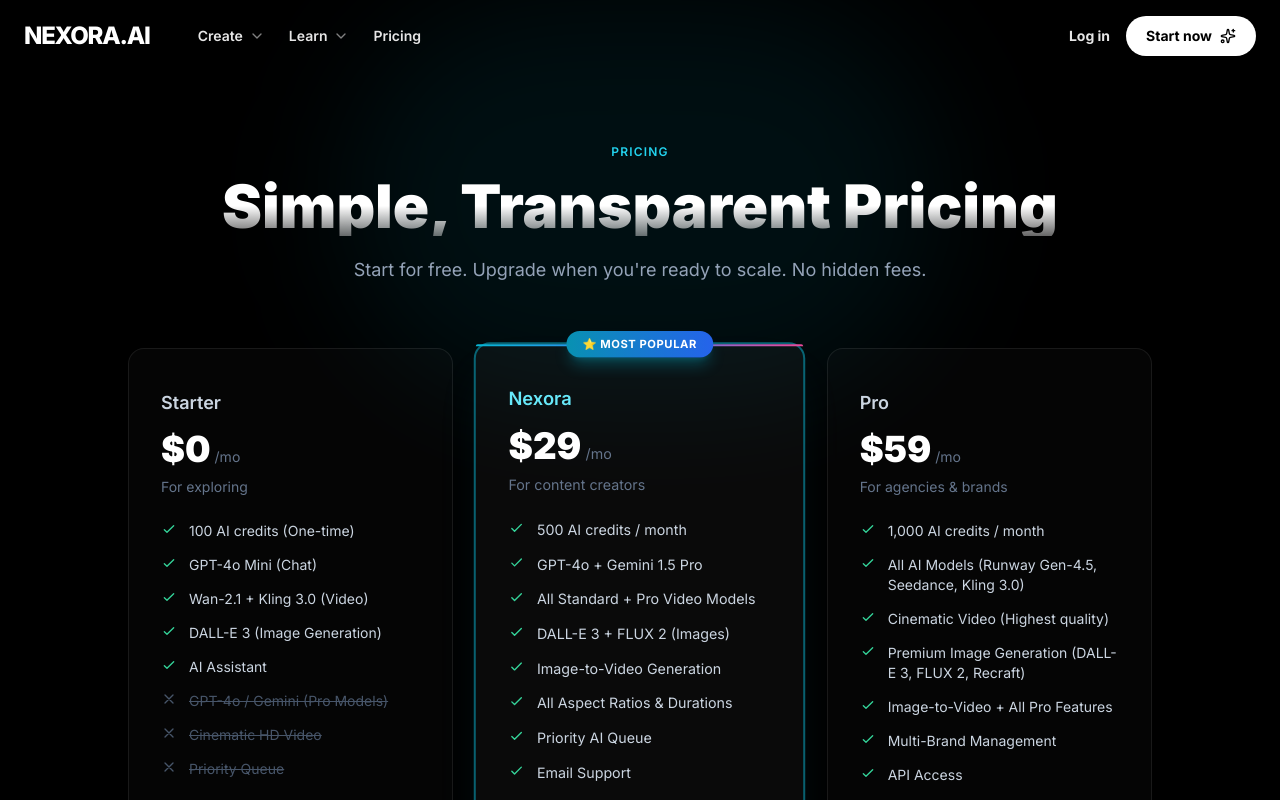
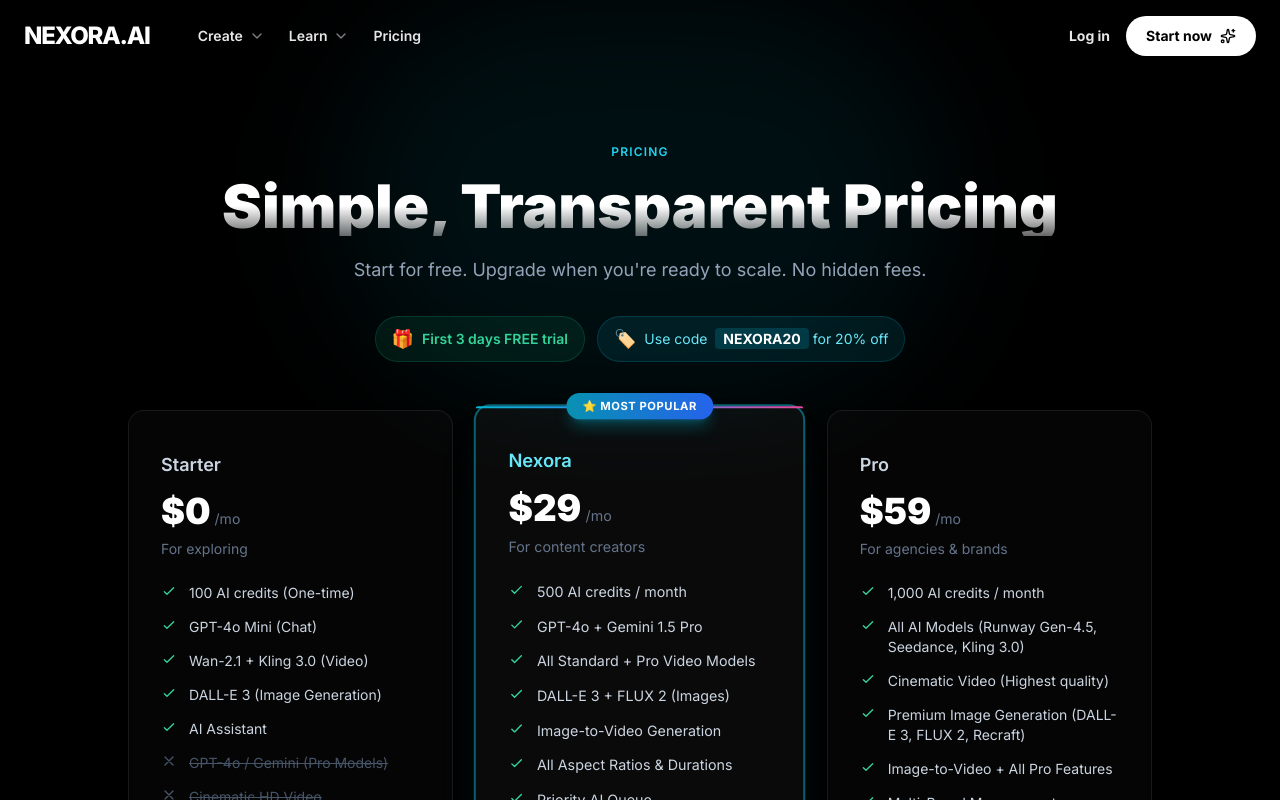
Before and after one commit to berkantdogrusoz/NEXORA, a Next.js app: page /pricing in a window 1280 px wide. Shown: the top 800 px of the page. Built offline with nearby package versions, Linux system fonts and the light colour scheme; no server answers.

Commit message:
feat: add promo banner (3-day free trial + NEXORA20 discount code) to pricing page

```diff
--- a/app/(site)/pricing/page.tsx
+++ b/app/(site)/pricing/page.tsx
@@ -149,9 +149,21 @@
         <h1 className="text-4xl md:text-6xl font-black bg-clip-text text-transparent bg-gradient-to-b from-white via-white to-white/40 mb-5">
           Simple, Transparent Pricing
         </h1>
-        <p className="text-lg text-slate-400 max-w-xl mx-auto mb-16">
+        <p className="text-lg text-slate-400 max-w-xl mx-auto mb-8">
           Start for free. Upgrade when you&apos;re ready to scale. No hidden fees.
         </p>
+
+        {/* Promo Banner */}
+        <div className="flex flex-col sm:flex-row items-center justify-center gap-3 mb-12">
+          <div className="flex items-center gap-2 px-4 py-2 rounded-full bg-emerald-500/10 border border-emerald-500/20">
+            <span className="text-lg">🎁</span>
+            <span className="text-sm font-semibold text-emerald-400">First 3 days FREE trial</span>
+          </div>
+          <div className="flex items-center gap-2 px-4 py-2 rounded-full bg-cyan-500/10 border border-cyan-500/20">
+            <span className="text-lg">🏷️</span>
+            <span className="text-sm text-cyan-300">Use code <span className="font-bold text-white bg-cyan-500/20 px-2 py-0.5 rounded ml-1">NEXORA20</span> for 20% off</span>
+          </div>
+        </div>
 
         {/* Plan Cards */}
         <div className="grid grid-cols-1 md:grid-cols-3 gap-6 max-w-5xl mx-auto">
```
